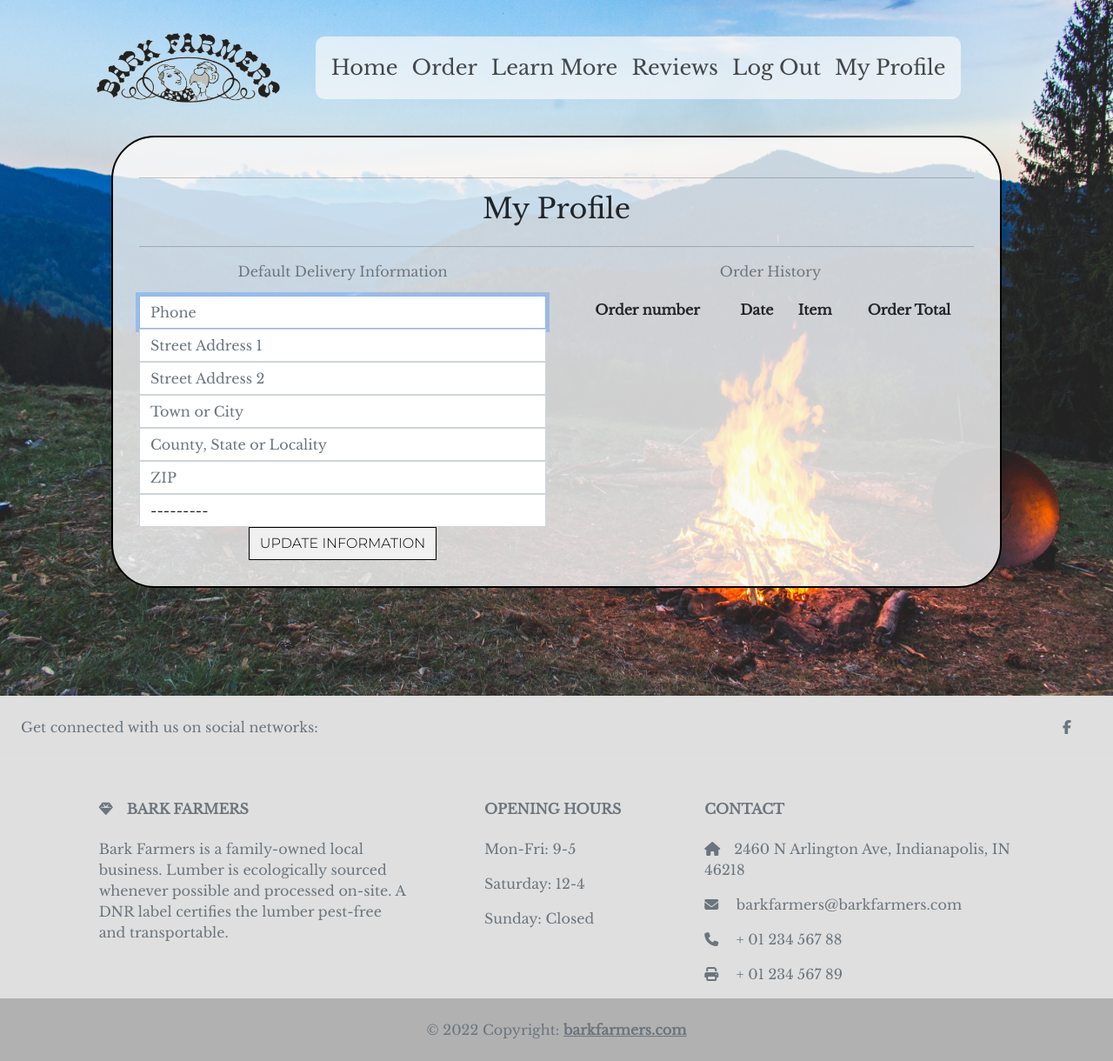
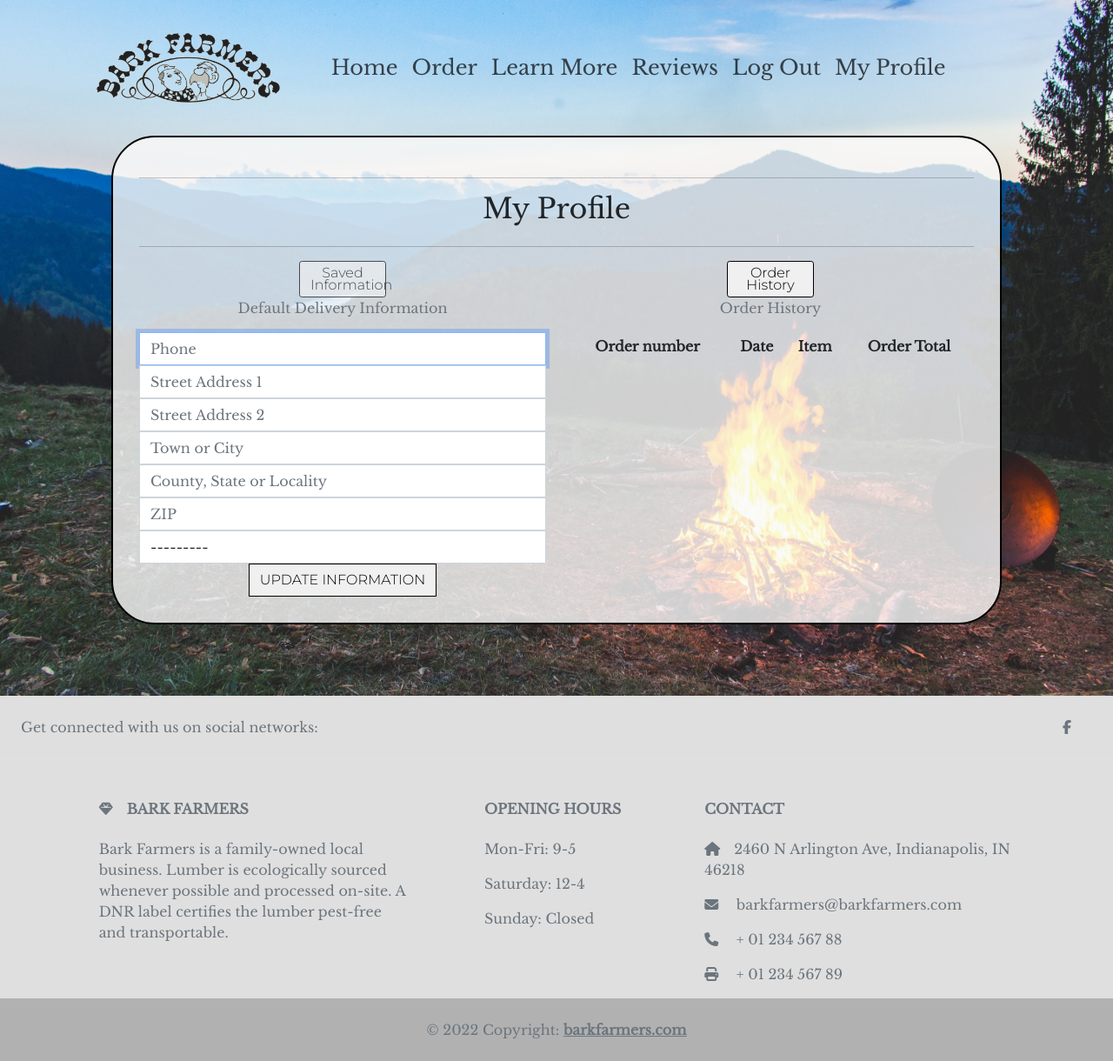
Before and after one commit to JDygard/BarkFarmers, a Django app: page /profiles/ in a window 1280 px wide. Shown: the whole page at 87% size. Run offline with Django 3.2, Linux system fonts and the light colour scheme; the visitor is signed in with stand-in values (Sample User, id 1); data comes from the database, SQL or seed files in the repository; data that the repository does not hold is empty; some libraries are stand-ins or nearby versions.

Commit message:
partially add js control to profile page

```diff
--- a/profiles/templates/profiles/profile.html
+++ b/profiles/templates/profiles/profile.html
@@ -13,8 +13,11 @@
                     <hr>
                 </div>
             </div>
+            <div class="row hidden">
+                <button class="btn btn-black rounded-1 profile-btn disabled">Saved Information</button><button class="btn btn-black rounded-1 profile-btn">Order History</button>
+            </div>
             <div class="row">
-                <div class="col-12 col-lg-6">
+                <div class="col-12 col-lg-6" id="profile-info">
                     <p class="text-muted">Default Delivery Information</p>
                     <form action="{% url 'profile' %}" method="POST" class="mt-3">
                         {% csrf_token %}
@@ -22,7 +25,7 @@
                         <button class="btn btn-black rounded-0 text-uppercase float-right">Update Information</button>
                     </form>
                 </div>
-                <div class="col-12 col-lg-6">
+                <div class="col-12 col-lg-6" id="order-history">
                     <p class="text-muted">Order History</p>
                     <div class="order-history table-responsive">
                         <table class="table table-sm table-borderless">
@@ -52,4 +55,46 @@
             </div>
         </div>
     </div>
+    <script type="text/javascript">
+        orderHistory = document.getElementById("order-history")
+        profileInfo = document.getElementById("profile-info")
+        profileBtn = document.getElementsByClassName("profile-btn")[0]
+        orderBtn = document.getElementsByClassName("profile-btn")[1]
+        btns = document.getElementsByClassName("profile-btn")
+        console.log(btns)
+        $(document).on("load", function() {
+            if (screen.width < 993) {
+                // Show the hidden buttons
+                // Hide the order section
+            }
+        })
+
+        function btnFlip() {
+            for (btn in btns) {
+                console.log(btn)
+                if (btn.classList.contains("hidden")) {
+                    btn.classList.remove("hidden");
+                } else {
+                    btn.classList.add("hidden");
+                }
+            }
+        }
+
+        function showInfo() {
+            // Hide orderHistory
+            // show profileInfo
+            console.log("showinfo")
+            btnFlip()
+        }
+
+        function showOrder() {
+            // show orderHistory
+            // hide profileInfo
+            console.log("showorder")
+            btnFlip()
+        }
+
+        profileBtn.addEventListener('click', showOrder)
+        orderBtn.addEventListener('click', showInfo)
+    </script>
 {% endblock %}
--- a/static/css/style.css
+++ b/static/css/style.css
@@ -41,10 +41,8 @@ footer {
 }
 
 .navbar-nav {
-    background-color: rgba(250,250,250,.7);
     max-width: fit-content;
     padding: 10px;
-    border-radius: 10px;
 }
 
 .navbar-nav > .nav-item {
@@ -170,6 +168,7 @@ footer {
     text-align: center;
     min-height: 400px;
     max-width: 80vw;
+    max-height:78vh;
     background-color: rgba(250,250,250,.8);
     border-radius: 50px;
     border: 2px solid black;
@@ -190,6 +189,12 @@ footer {
         padding: 30px;
         margin: auto;
     }
+}
+
+.profile-btn {
+    max-width: 100px;
+    margin: auto;
+    line-height: 14px;
 }
 
 .checkout-stripe-box {
--- a/templates/main-nav.html
+++ b/templates/main-nav.html
@@ -1,6 +1,6 @@
 {% load static %}
 <div class="row">
-    <nav class="navbar navbar-expand-lg navbar-light bg-light">
+    <nav class="navbar navbar-expand-lg navbar-light bg-light w-100">
         <div class="container-fluid">
             <a class="navbar-brand" href="{% url 'home' %}"><img src="{% static 'logo-no-bg.png' %}" alt=""></a>
             <button class="navbar-toggler" type="button" data-bs-toggle="collapse" data-bs-target="#navBar" aria-controls="navBar" aria-expanded="false" aria-label="Toggle navigation">
```
